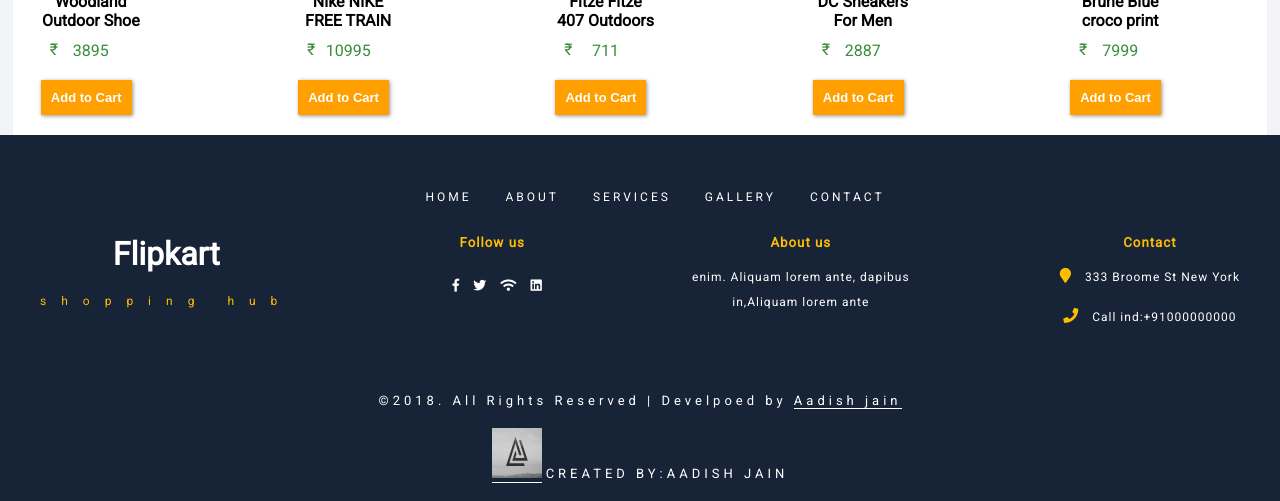
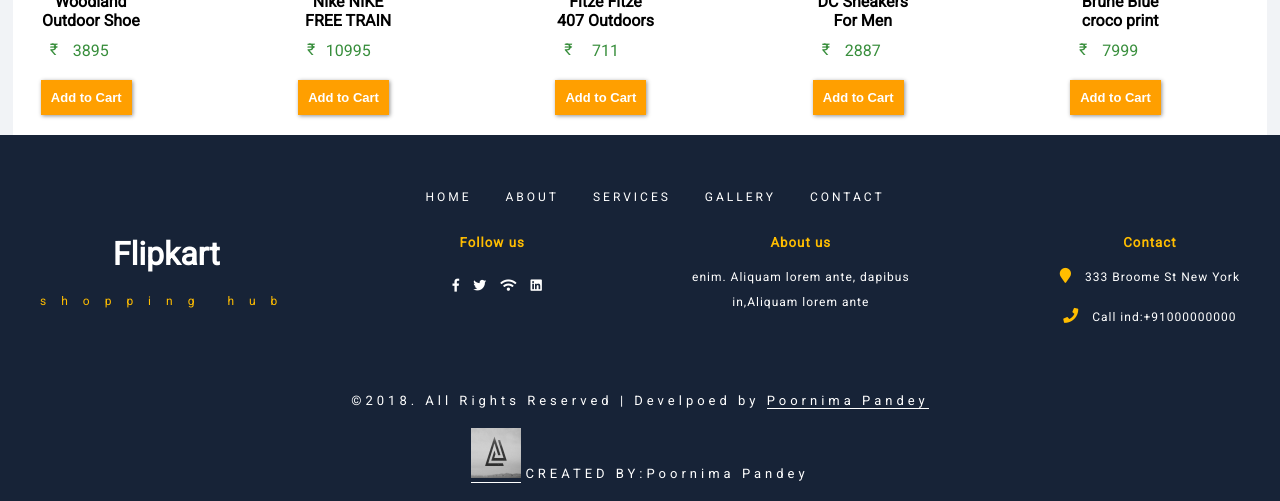
Before and after one commit to Poornima-Pandey/flipkart-clone, a plain HTML site: page flipkartclone-master/index.html in a window 1280 px wide. Shown: the part 2242-2743 px from the top of the page. Drawn offline with Linux system fonts and the light colour scheme.

Commit message:
Update index.html

```diff
--- a/flipkartclone-master/index.html
+++ b/flipkartclone-master/index.html
@@ -192,14 +192,14 @@
                     <div class="sectf3">
                         <div class="colmf1">
                             <p>©2018. All Rights Reserved | Develpoed by
-                                <a href="#">Aadish jain</a>
+                                <a href="#">Poornima Pandey</a>
                             </p>
                         </div>
                         <div class="sectf3 sectf4">
                             <div class="colmf1">
-                                <a href="https://github.com/aadishjain1946"><img src="assets/images/aj.png"
+                                <a href="https://github.com/Poornima-Pandey"><img src="assets/images/aj.png"
                                         alt=" img"></a>
-                                <p> CREATED BY:AADISH JAIN
+                                <p> CREATED BY:Poornima Pandey
                                 </p>
                             </div>
 
```
